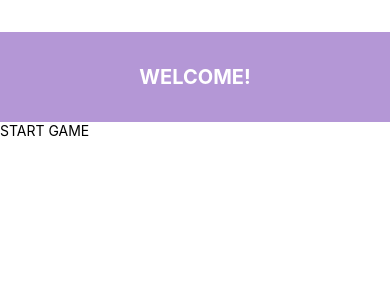
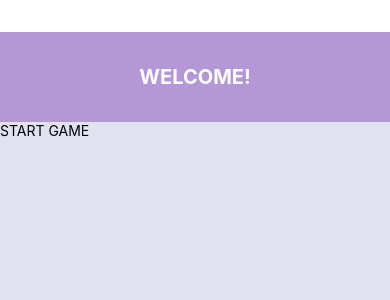
Before and after one commit to ramiroportaa/react-native-gameapp, a React Native app: screen / in a window 390 px wide. Shown: the top 300 px of the page. Built offline with nearby package versions, Linux system fonts and the light colour scheme.

Commit message:
constant theme

```diff
--- a/src/components/header/styles.js
+++ b/src/components/header/styles.js
@@ -1,15 +1,17 @@
 import { StyleSheet } from 'react-native';
+
+import { theme } from './../../constants/theme';
 
 export const styles = StyleSheet.create({
   container: {
     height: 90,
-    backgroundColor: '#B497D6',
+    backgroundColor: theme.colors.primary,
     alignItems: 'center',
     justifyContent: 'center',
   },
   title: {
     fontSize: 20,
-    color: 'white',
+    color: theme.colors.white,
     fontWeight: 'bold',
   },
 });
--- /dev/null
+++ b/src/constants/index.js
@@ -0,0 +1 @@
+export * from './theme';
--- /dev/null
+++ b/src/constants/theme.js
@@ -0,0 +1,12 @@
+export const theme = {
+  colors: {
+    black: '#02020A',
+    white: '#FFF',
+    red: '#cc0000',
+    green: '#BBE2B9',
+    primary: '#B497D6',
+    secondary: '#05204A',
+    background: '#E1E2EF',
+    text: '#02020A',
+  },
+};
--- a/src/screens/game-over/styles.js
+++ b/src/screens/game-over/styles.js
@@ -1,9 +1,11 @@
 import { StyleSheet } from 'react-native';
+
+import { theme } from '../../constants/theme';
 
 export const styles = StyleSheet.create({
   container: {
     flex: 1,
-    backgroundColor: '#fff',
+    backgroundColor: theme.colors.background,
     alignItems: 'center',
     justifyContent: 'center',
   },
--- a/src/screens/game/styles.js
+++ b/src/screens/game/styles.js
@@ -1,9 +1,11 @@
 import { StyleSheet } from 'react-native';
+
+import { theme } from '../../constants/theme';
 
 export const styles = StyleSheet.create({
   container: {
     flex: 1,
-    backgroundColor: '#fff',
+    backgroundColor: theme.colors.background,
     alignItems: 'center',
     justifyContent: 'center',
   },
--- a/src/screens/start-game/index.jsx
+++ b/src/screens/start-game/index.jsx
@@ -7,7 +7,7 @@ const StartGame = () => {
   return (
     <View style={styles.container}>
       <Header title="WELCOME!" />
-      <Text>START GAME</Text>
+      <Text style={styles.title}>START GAME</Text>
     </View>
   );
 };
--- a/src/screens/start-game/styles.js
+++ b/src/screens/start-game/styles.js
@@ -1,8 +1,13 @@
 import { StyleSheet } from 'react-native';
+
+import { theme } from '../../constants/theme';
 
 export const styles = StyleSheet.create({
   container: {
     flex: 1,
-    backgroundColor: '#fff',
+    backgroundColor: theme.colors.background,
+  },
+  title: {
+    color: theme.colors.text,
   },
 });
--- a/src/styles.js
+++ b/src/styles.js
@@ -1,9 +1,11 @@
 import { StyleSheet } from 'react-native';
+
+import { theme } from './constants/theme';
 
 export const styles = StyleSheet.create({
   container: {
     flex: 1,
-    backgroundColor: '#fff',
+    backgroundColor: theme.colors.background,
     marginTop: 32,
   },
 });
```
